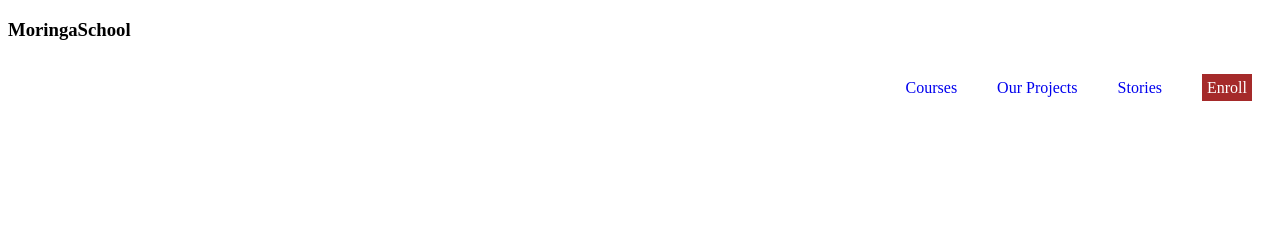
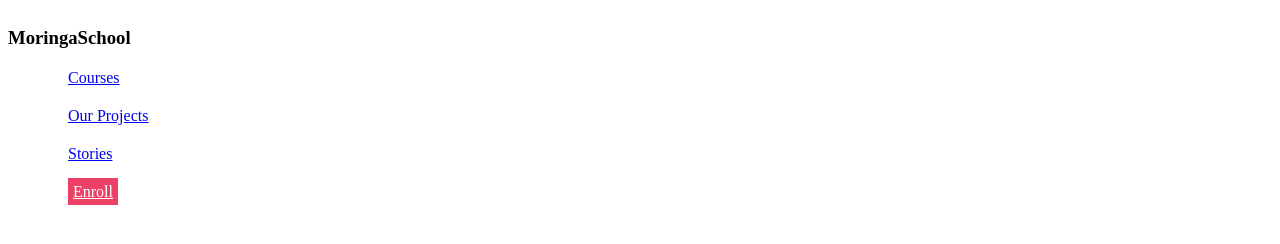
Before and after one commit to Bernardngari/Week-1-Independent-Project, a plain HTML site: page ip.html in a window 1280 px wide. Drawn offline with Linux system fonts and the light colour scheme.

Commit message:
Alter the background color of topbutton

```diff
--- a/assets/css/ip.css
+++ b/assets/css/ip.css
@@ -2,19 +2,11 @@
   margin: 20px;
   list-style-type: none;
 }
-ul{
-  display: flex;
-  justify-content: flex-end;
-  text-decoration: none;
-}
 .topbutton{
-background-color: brown;
+background-color: #EC4067;
 color: white;
 padding: 5px;
 }
-li a{
-  text-decoration: none;
+.nav{
+  display: flex;
 }
-.nav{
-
-}
```
Also changed, not shown: ip.html (+1 -1 lines).
